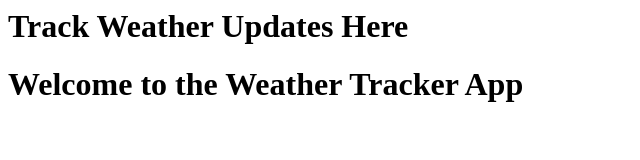
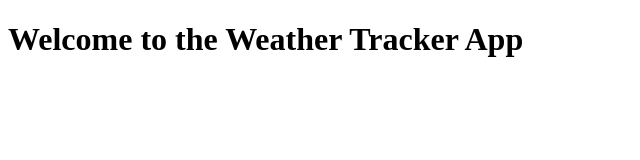
Before and after one commit to Shaheer-b/WeatherTracker, a plain HTML site: page index.html in a window 1280 px wide. Shown: the whole page, without its empty margins (0-640 px from the left). Drawn offline with Linux system fonts and the light colour scheme.

Commit message:
Update index.html
Solved Merge Conflict

```diff
--- a/index.html
+++ b/index.html
@@ -1,4 +1,4 @@
-<h1>Track Weather Updates Here</h1>
+
 <!DOCTYPE html>
 <html lang="en">
 <head>
```
